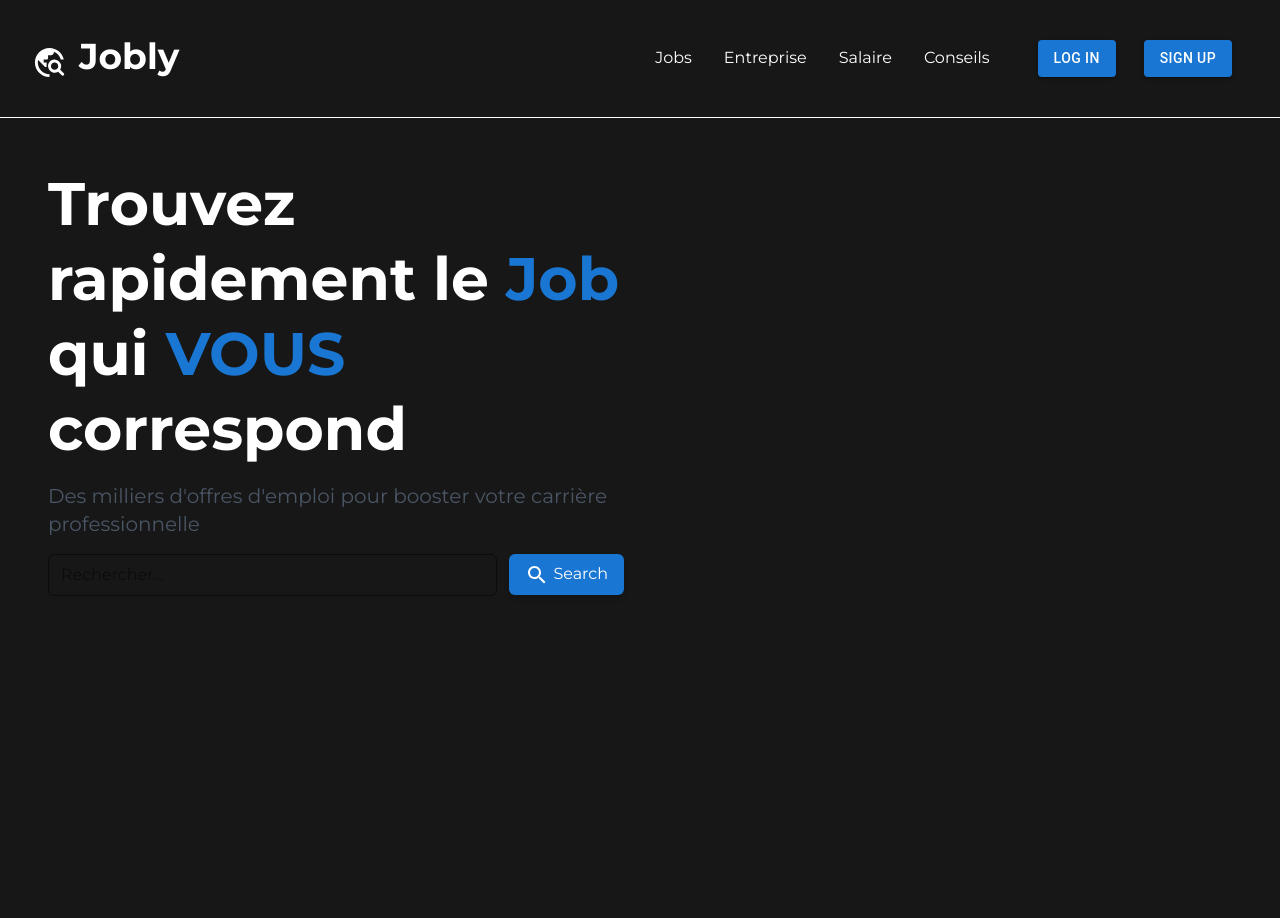
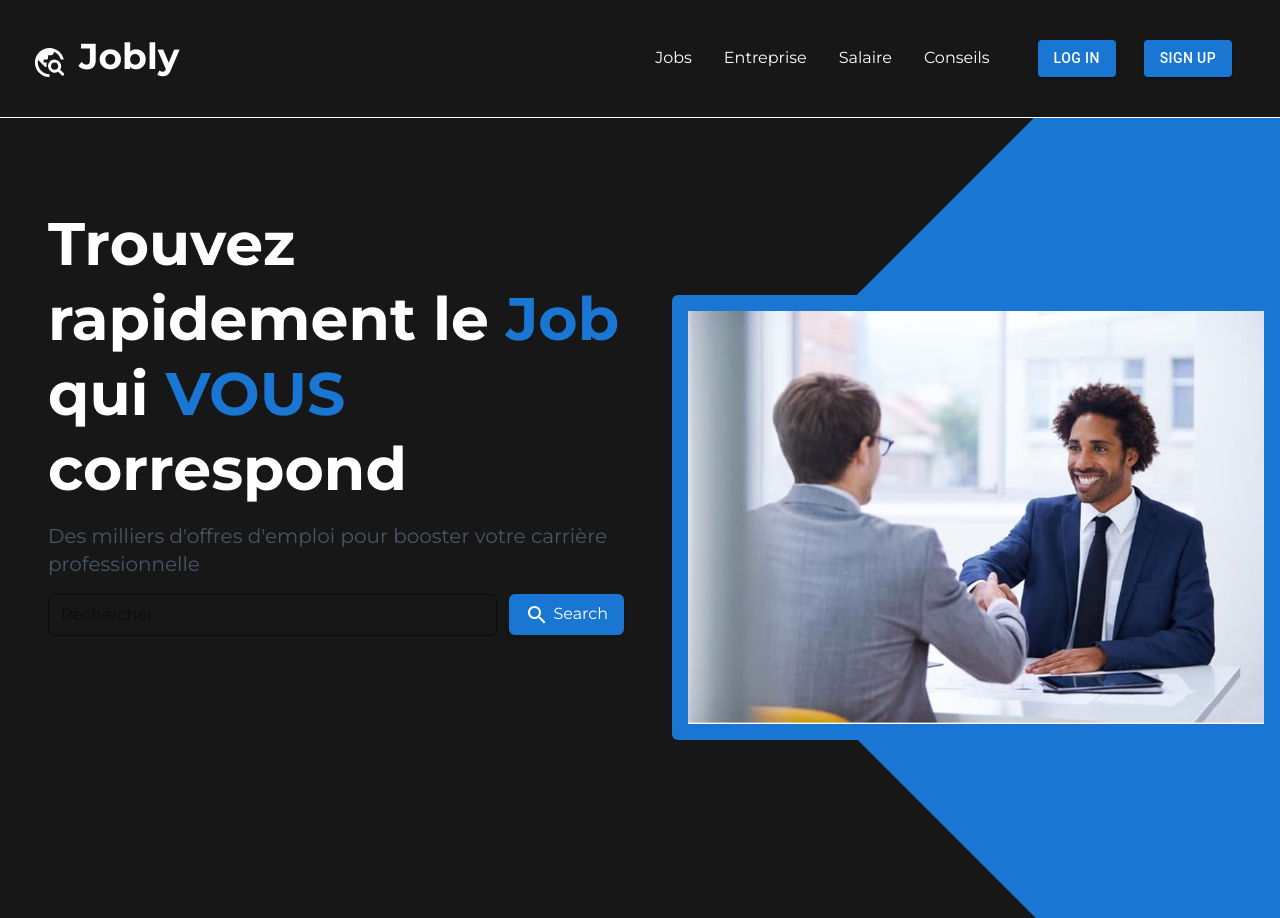
Before and after one commit to yAnn-99/JOB_AGGREGATOR, a Next.js app in the folder frontend/: page / in a window 1280 px wide. Before the commit the page ends 800 px from the top, so only its background shows below. Built offline with nearby package versions, Linux system fonts and the light colour scheme.

Commit message:
feat : adding image and details to main page

```diff
--- a/frontend/app/(root)/page.tsx
+++ b/frontend/app/(root)/page.tsx
@@ -1,16 +1,20 @@
 import { InputBase } from "@mui/material";
 import { Button } from "@mui/material";
 import SearchIcon from '@mui/icons-material/Search';
+import Image from "next/image";
+import picture from '../../images/job.jpg'
 
 
 const Page = () => {
   return (
-    <main>
-      <div className="flex flex-col items-start justify-center p-6 pt-10 sm:p-8 md:p-12">
+    <main className="min-h-screen">
+      <div className="flex flex-row h-full min-h-screen">
+        <div className="flex flex-col items-start justify-start p-6 pt-10 sm:p-8 md:p-12  ">
+
 
           <div className="flex flex-col items-start gap-4 max-w-xl">
 
-          <h1 className="text-3xl sm:text-4xl md:text-5xl lg:text-6xl font-bold leading-tight">
+            <h1 className="text-3xl sm:text-4xl md:text-5xl lg:text-6xl font-bold leading-tight mt-10">
               Trouvez rapidement le <span className="text-[#1976d2]">Job</span> <br /> qui  <span className="text-[#1976d2]">VOUS</span> correspond
             </h1>
 
@@ -27,14 +31,25 @@ const Page = () => {
               />
 
               <button className="bg-[#1976d2] px-4 py-2 sm:ml-3  text-white shadow-md rounded-md">
-              <SearchIcon/> Search
+                <SearchIcon /> Search
               </button>
 
 
             </div>
 
-
-
+          </div>
+        </div>
+        <div className="flex-1 flex justify-center items-center overflow-hidden">
+          <div className="relative flex justify-center items-center">
+            <div className="absolute w-255 h-255 bg-[#1976d2] rotate-45 translate-x-95" />
+            <Image
+              src={picture}
+              width={800}
+              height={800}
+              alt="Job"
+              className="relative bg-[#1976d2] p-4 rounded-md lg:visible"
+            />
+          </div>
         </div>
       </div>
     </main>
```
Also changed, not shown: frontend/images/job.jpg (added). Lines whose indentation alone changed are shown as unchanged.
